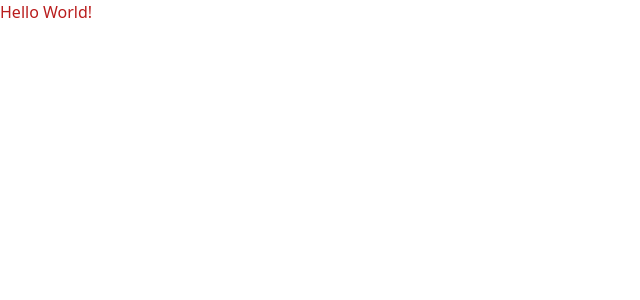
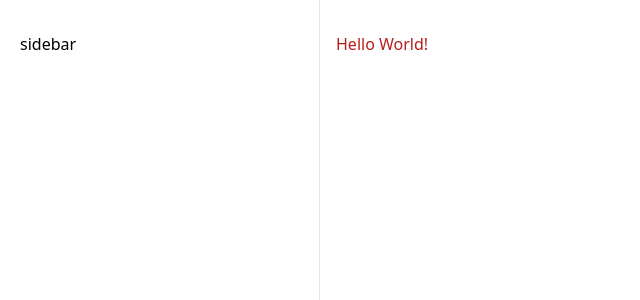
Before and after one commit to maikbroisler/react-dashboard-tailwind-ui, a React (Vite) app: page / in a window 1280 px wide. Shown: the top 300 px of the page, without its empty margins (0-640 px from the left). Built offline with nearby package versions, Linux system fonts and the light colour scheme.

Commit message:
style: config layout

```diff
--- a/src/router/index.tsx
+++ b/src/router/index.tsx
@@ -1,10 +1,13 @@
 import { Routes, Route } from 'react-router-dom'
-import App from '../pages/App'
+import { App } from '../view/pages/App'
+import { AppLayout } from '../view/_layout/app.layout'
 
 export function Router() {
   return (
     <Routes>
-      <Route path="/" element={<App />} />
+      <Route element={<AppLayout />}>
+        <Route path="/" element={<App />} />
+      </Route>
     </Routes>
   )
 }
--- /dev/null
+++ b/src/view/_layout/app.layout.tsx
@@ -0,0 +1,12 @@
+import { Outlet } from 'react-router-dom'
+
+export function AppLayout() {
+  return (
+    <div className="grid-cols-app grid min-h-screen">
+      <aside className="border-r border-zinc-200 px-5 py-8">sidebar</aside>
+      <main className="px-4 pb-12 pt-8">
+        <Outlet />
+      </main>
+    </div>
+  )
+}
--- a/src/pages/App/index.tsx
+++ b/src/view/pages/App/index.tsx
@@ -5,5 +5,3 @@ export function App() {
     </>
   )
 }
-
-export default App
--- a/tailwind.config.js
+++ b/tailwind.config.js
@@ -2,7 +2,11 @@
 export default {
   content: ['./index.html', './src/**/*.{ts,tsx}'],
   theme: {
-    extend: {},
+    extend: {
+      gridTemplateColumns: {
+        app: 'minmax(18rem, 20rem) 1fr',
+      },
+    },
   },
   plugins: [],
 }
```
